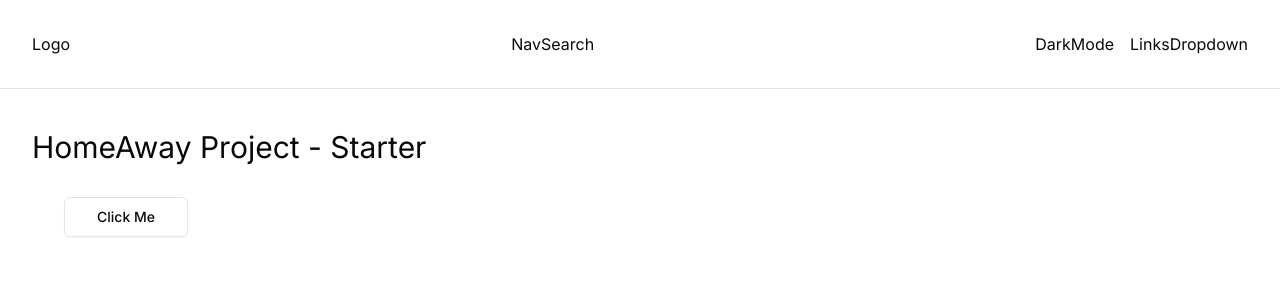
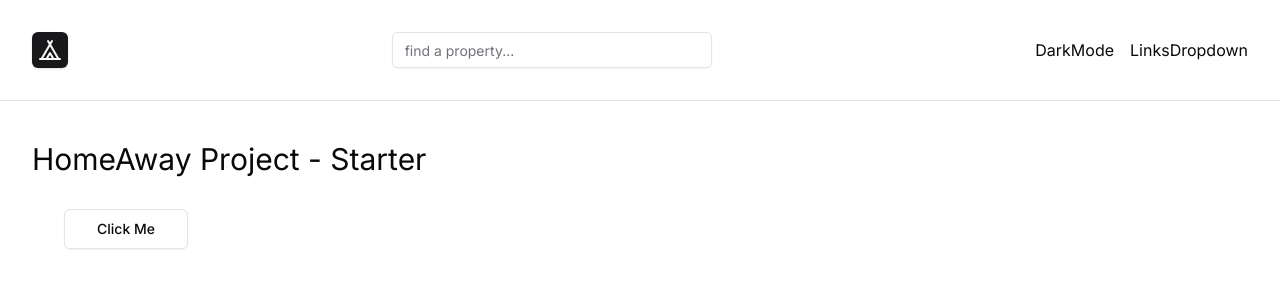
Before and after one commit to dulanjanabandara/home-away, a Next.js app: page / in a window 1280 px wide. Shown: the top 300 px of the page. Built offline with nearby package versions, Linux system fonts and the light colour scheme.

Commit message:
feat: created navbar logo and search components

```diff
--- a/components/navbar/Logo.tsx
+++ b/components/navbar/Logo.tsx
@@ -1,7 +1,16 @@
 import React from "react";
+import { LuTent } from "react-icons/lu";
+import Link from "next/link";
+import { Button } from "../ui/button";
 
 function Logo() {
-  return <div>Logo</div>;
+  return (
+    <Button size="icon" asChild>
+      <Link href="/">
+        <LuTent className="w-6 h-6" />
+      </Link>
+    </Button>
+  );
 }
 
 export default Logo;
--- a/components/navbar/NavSearch.tsx
+++ b/components/navbar/NavSearch.tsx
@@ -1,7 +1,14 @@
 import React from "react";
+import { Input } from "../ui/input";
 
 function NavSearch() {
-  return <div>NavSearch</div>;
+  return (
+    <Input
+      type="text"
+      placeholder="find a property..."
+      className="max-w-xs dark:bg-muted"
+    />
+  );
 }
 
 export default NavSearch;
```
